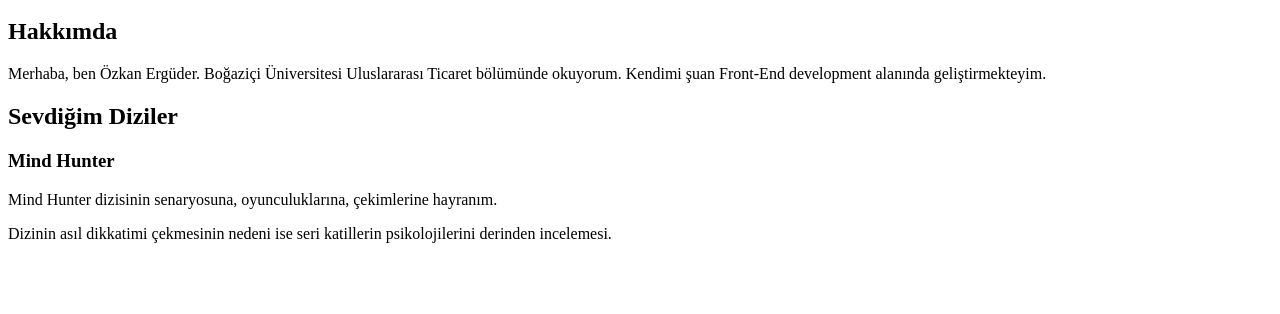
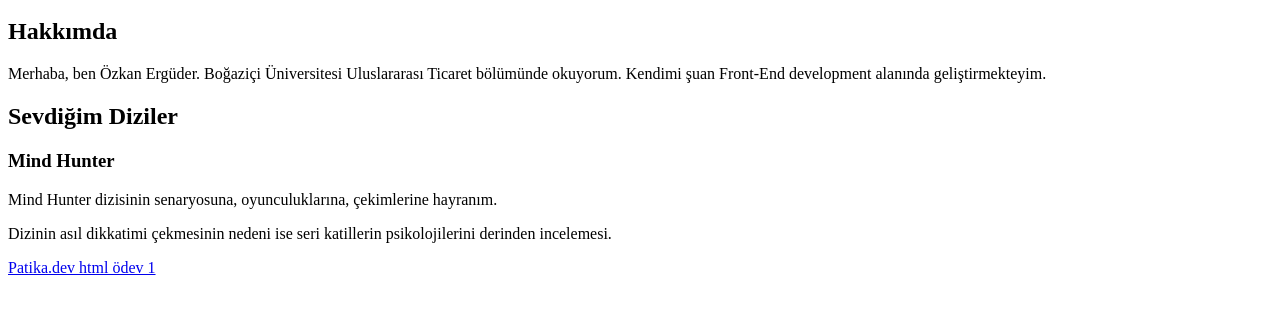
Before and after one commit to ozkanerguder/HTML-odev-1, a plain HTML site: page index.html in a window 1280 px wide. Shown: the part 48-362 px from the top of the page. Drawn offline with Linux system fonts and the light colour scheme.

Commit message:
href eklendi

```diff
--- a/index.html
+++ b/index.html
@@ -17,3 +17,5 @@
 <p>
     Dizinin asıl dikkatimi çekmesinin nedeni ise seri katillerin psikolojilerini derinden incelemesi.
 </p>
+
+    <a href="http://patika.dev"> Patika.dev html ödev 1</a>
```
